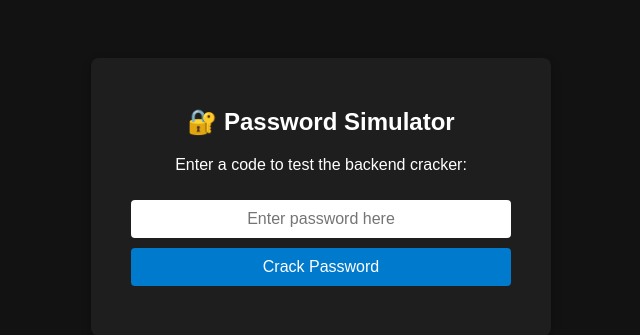
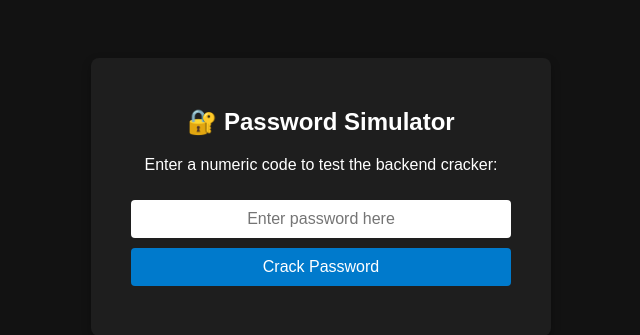
Before and after one commit to AmanKalher/Password, a Flask app: page / in a window 1280 px wide. Shown: the top 335 px of the page, without its empty margins (319-959 px from the left). Run offline with Flask 3, Linux system fonts and the light colour scheme.

Commit message:
Update index.html

```diff
--- a/templates/index.html
+++ b/templates/index.html
@@ -17,7 +17,7 @@
 
 <div class="container">
     <h2>🔐 Password Simulator</h2>
-    <p>Enter a code to test the backend cracker:</p>
+    <p>Enter a numeric code to test the backend cracker:</p>
     <input type="password" id="passwordInput" placeholder="Enter password here">
     <button onclick="sendPassword()">Crack Password</button>
     <div id="result"></div>
```
